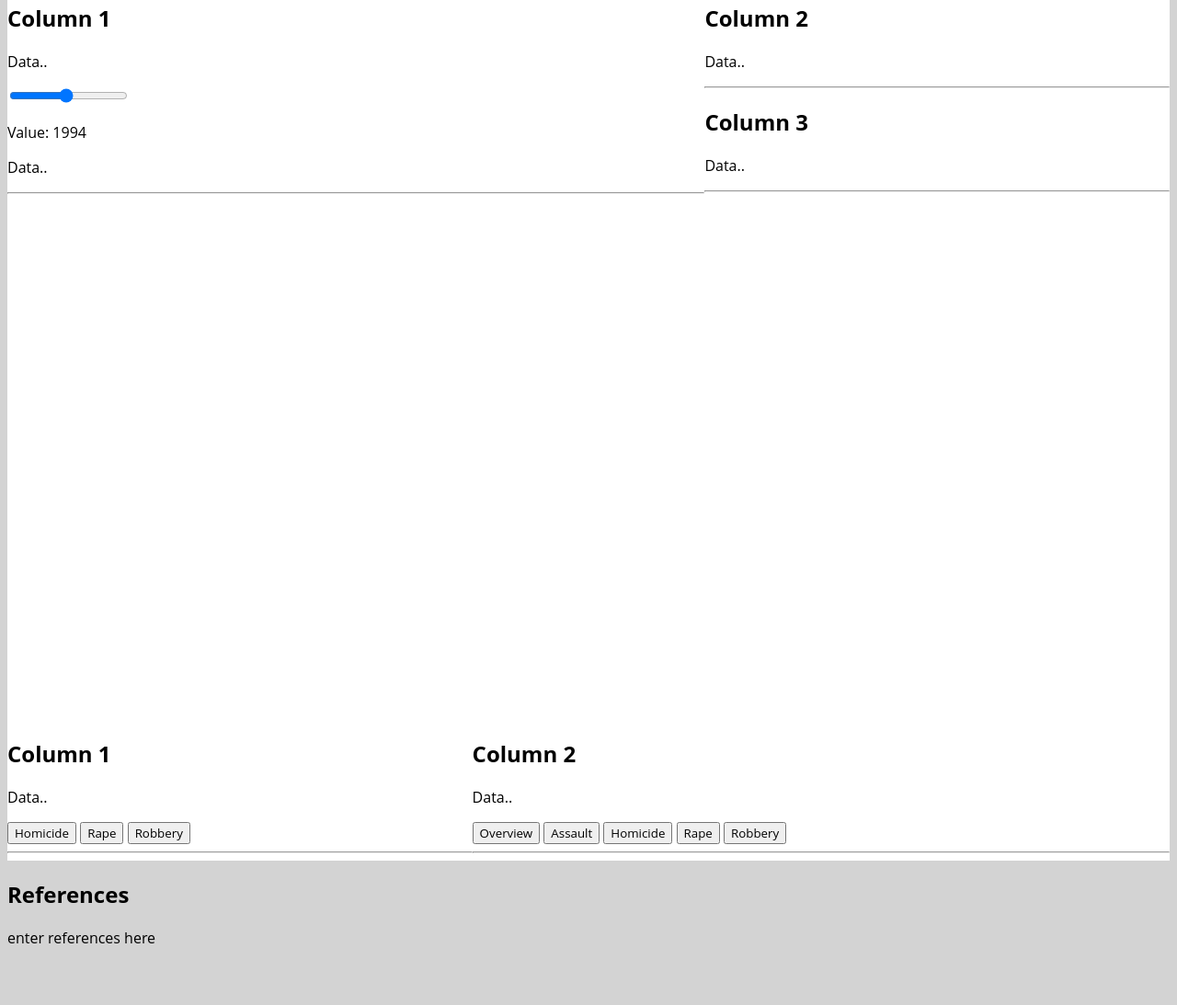
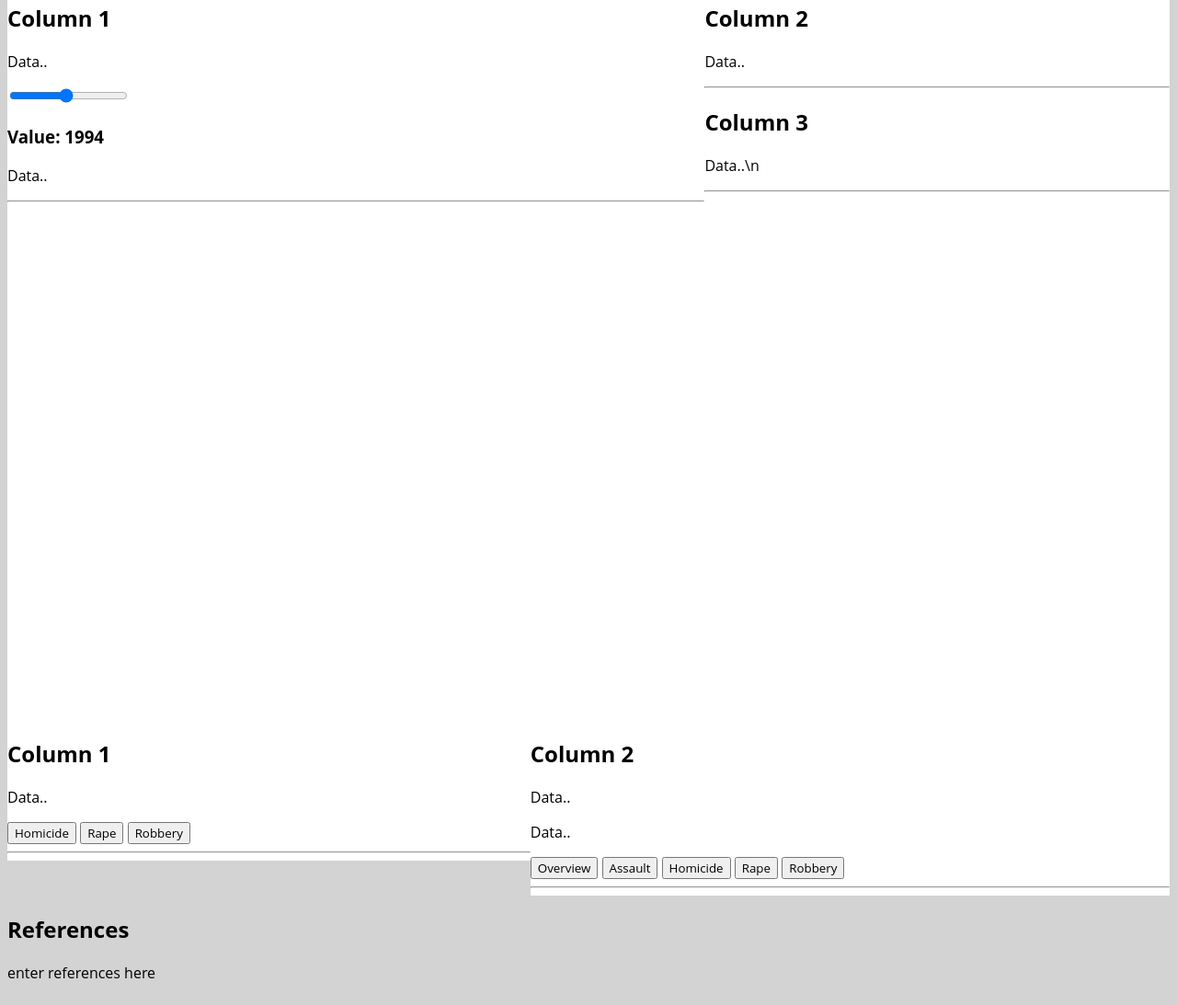
Before and after one commit to PathFinder4/FIT3179-Visualisation-2, a plain HTML site: page index.html in a window 1280 px wide. Shown: the part 99-1192 px from the top of the page at 92% size. Before the commit the page ends 1154 px from the top, so only its background shows below. Drawn offline with Linux system fonts and the light colour scheme; a script that the page names is missing.

Commit message:
Update index.html

```diff
--- a/index.html
+++ b/index.html
@@ -36,11 +36,11 @@
         }
 
         .bl {
-            width: 40%;
+            width: 45%;
         }
 
         .br {
-            width: 60%;
+            width: 55%;
         }
 
         .row:after {
@@ -65,7 +65,7 @@
             <div id="vis1"></div>
             <div class="slidecontainer">
                 <input type="range" min="1975" max="2015" value="1994" class="slider" id="overviewMapSlider">
-                <p>Value: <span id="sliderValue"></span></p>
+                <h3>Value: <span id="sliderValue"></span></h3>
             </div>
             <p>Data..</p>
 
@@ -78,7 +78,7 @@
             <div id="vis2"></div>
             <hr>
             <h2>Column 3</h2>
-            <p>Data..</p>
+            <p>Data..\n</p>
             <div id="vis3"></div>
             <hr>
         </div>
@@ -88,8 +88,11 @@
     <div class="row">
         <div class="column bl" style="background-color:#FFFFFF;">
             <h2>Column 1</h2>
-            <p>Data..</p>
+
             <div id="overview_bubble"></div>
+            <p>Data..
+                <br>
+            </p>
             <button onclick="displayHomi()">Homicide</button>
             <button onclick="displayRape()">Rape</button>
             <button onclick="displayRobb()">Robbery</button>
@@ -97,8 +100,14 @@
         </div>
         <div class="column br" style="background-color:#FFFFFF;">
             <h2>Column 2</h2>
-            <p>Data..</p>
+            <p>Data..
+                <br>
+            </p>
+
             <div id="juv"></div>
+            <p>Data..
+                <br>
+            </p>
             <button onclick="displayOverview()">Overview</button>
             <button onclick="displayAssault()">Assault</button>
             <button onclick="displayHomicide()">Homicide</button>
```
